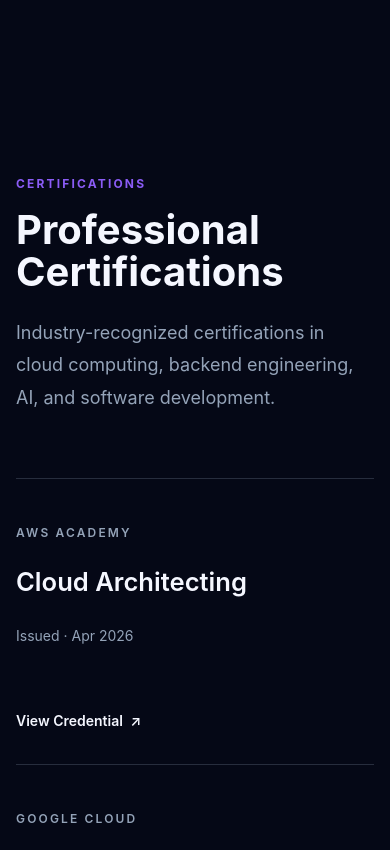
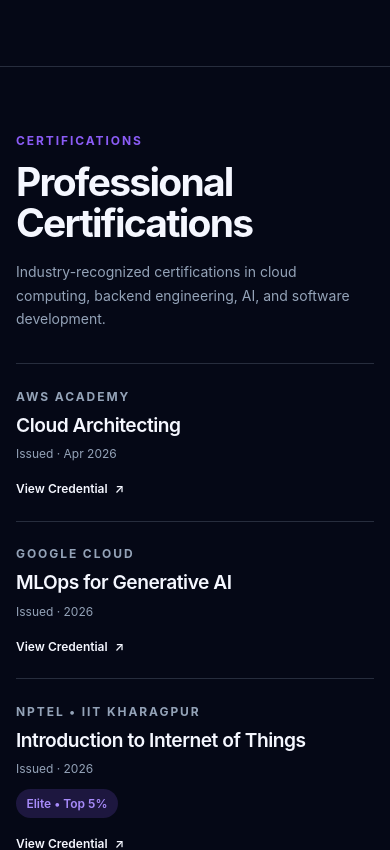
Before and after one commit to amitshahworks/amitdev, a React (Vite) app: page / in a window 390 px wide. Shown: the part 8140-8990 px from the top of the page. Built offline with nearby package versions, Linux system fonts and the light colour scheme.

Commit message:
feat: refine mobile UX and certification section

```diff
--- a/src/data/certifications.js
+++ b/src/data/certifications.js
@@ -22,13 +22,6 @@
     url: '',
   },
   {
-    id: 'ibm-python',
-    provider: 'IBM',
-    title: 'Data Analysis Using Python',
-    issued: '2025',
-    url: '',
-  },
-  {
     id: 'aws-foundations',
     provider: 'AWS Academy',
     title: 'Cloud Foundations',
--- a/src/styles/certifications.css
+++ b/src/styles/certifications.css
@@ -1,86 +1,116 @@
+.certifications {
+  padding: clamp(4.5rem, 7vw, 6rem) 0;
+  border-top: 1px solid var(--color-border);
+}
+
+/* --------------------------------------------------
+   Section Header
+-------------------------------------------------- */
+
+.certifications .section-heading {
+  max-width: 46rem;
+  margin-bottom: var(--space-10);
+}
+
+.certifications .section-eyebrow {
+  margin: 0 0 var(--space-3);
+  color: var(--color-accent);
+  font-size: var(--text-xs);
+  font-weight: 700;
+  letter-spacing: 0.16em;
+  text-transform: uppercase;
+}
+
+.certifications .section-title {
+  max-width: none;
+  margin: 0;
+  color: var(--color-text);
+  font-size: clamp(2.5rem, 4.2vw, 3.8rem);
+  line-height: 1.05;
+  letter-spacing: -0.045em;
+}
+
+.certifications .section-description {
+  max-width: 42rem;
+  margin: var(--space-4) 0 0;
+  color: var(--color-text-muted);
+  font-size: var(--text-base);
+  line-height: 1.7;
+}
+
+/* --------------------------------------------------
+   Certification List
+-------------------------------------------------- */
+
 .certifications-list {
   border-top: 1px solid var(--color-border);
 }
 
 .certification {
   display: flex;
+  align-items: center;
   justify-content: space-between;
-  align-items: center;
-
   gap: var(--space-8);
-
-  padding: var(--space-8) 0;
-
+  padding: 1.65rem 0;
   border-bottom: 1px solid var(--color-border);
 }
 
 .certification-content {
   display: flex;
+  min-width: 0;
   flex-direction: column;
-  gap: var(--space-2);
+  gap: 0.45rem;
 }
 
 .provider {
+  margin: 0;
   color: var(--color-text-muted);
-
   font-size: var(--text-xs);
-
-  font-weight: 600;
-
+  font-weight: 700;
+  letter-spacing: 0.16em;
   text-transform: uppercase;
-
-  letter-spacing: 0.18em;
 }
 
 .title {
   margin: 0;
-
-  font-size: 1.6rem;
-
+  color: var(--color-text);
+  font-size: clamp(1.2rem, 2vw, 1.5rem);
   font-weight: 600;
-
-  color: var(--color-text);
+  line-height: 1.3;
+  letter-spacing: -0.025em;
 }
 
 .issued {
+  margin: 0;
   color: var(--color-text-muted);
-
-  font-size: var(--text-sm);
+  font-size: var(--text-xs);
+  line-height: 1.5;
 }
 
 .achievement {
   width: fit-content;
-
-  margin-top: var(--space-2);
-
-  padding: 0.35rem 0.75rem;
-
+  margin-top: var(--space-1);
+  padding: 0.3rem 0.65rem;
   border-radius: var(--radius-pill);
-
   background: var(--color-accent-soft);
-
-  color: var(--color-accent);
-
+  color: var(--color-accent-strong);
   font-size: var(--text-xs);
-
   font-weight: 600;
 }
 
+/* --------------------------------------------------
+   Credential Link
+-------------------------------------------------- */
+
 .verify-link {
   display: inline-flex;
+  flex-shrink: 0;
   align-items: center;
   gap: 0.45rem;
-
-  flex-shrink: 0;
-
   color: var(--color-text);
-
+  font-size: var(--text-sm);
+  font-weight: 600;
   text-decoration: none;
-
-  font-size: var(--text-sm);
-
-  font-weight: 600;
-
   transition:
     color var(--transition-fast),
     transform var(--transition-fast);
@@ -92,7 +122,8 @@
 
 .verify-link:hover,
 .verify-link:focus-visible {
-  color: var(--color-accent);
+  color: var(--color-accent-strong);
+  outline: none;
 }
 
 .verify-link:hover span,
@@ -101,18 +132,72 @@
 }
 
 .verify-link:focus-visible {
-  outline: none;
+  border-radius: var(--radius-sm);
+  box-shadow: 0 0 0 3px var(--color-accent-soft);
 }
 
-@media (max-width: 768px) {
+/* --------------------------------------------------
+   Mobile
+-------------------------------------------------- */
+
+@media (max-width: 48rem) {
+  .certifications {
+    padding: var(--space-16) 0;
+  }
+
+  .certifications .section-heading {
+    margin-bottom: var(--space-8);
+  }
+
+  .certifications .section-title {
+    font-size: clamp(2.35rem, 10vw, 3.3rem);
+  }
+
+  .certifications .section-description {
+    font-size: var(--text-sm);
+  }
 
   .certification {
-    flex-direction: column;
     align-items: flex-start;
+    padding: 1.4rem 0;
+  }
+
+  .title {
+    font-size: 1.2rem;
   }
 
   .verify-link {
-    margin-top: var(--space-4);
+    font-size: var(--text-xs);
+  }
+}
+
+/* --------------------------------------------------
+   Very Small Mobile
+-------------------------------------------------- */
+
+@media (max-width: 34rem) {
+  .certification {
+    flex-direction: column;
+    gap: var(--space-4);
   }
 
+  .verify-link {
+    margin-top: 0;
+  }
 }
+
+/* --------------------------------------------------
+   Reduced Motion
+-------------------------------------------------- */
+
+@media (prefers-reduced-motion: reduce) {
+  .verify-link,
+  .verify-link span {
+    transition: none;
+  }
+
+  .verify-link:hover span,
+  .verify-link:focus-visible span {
+    transform: none;
+  }
+}
--- a/src/styles/command-palette.css
+++ b/src/styles/command-palette.css
@@ -360,8 +360,7 @@
   }
 
   .command-palette__footer {
-    gap: var(--space-4);
-    padding: var(--space-3) var(--space-4);
+    display: none;
   }
 }
 
--- a/src/styles/header.css
+++ b/src/styles/header.css
@@ -346,13 +346,6 @@
     left: 0.5rem;
     width: 2rem;
   }
- .command-palette__footer {
-    display: none;
-  }
-
-  .command-palette__results {
-    padding-bottom: 0;
-  }
 }
 
 /* --------------------------------------------------
```
